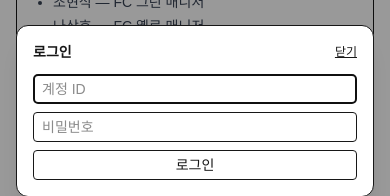
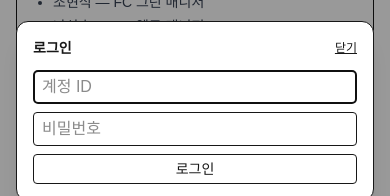
Before and after one commit to JongtaekChoi/quick-scoreboard, a Next.js app: page /c/sample/guide in a window 390 px wide. Both pictures are taken after a click on the button "로그인". Shown: the part 311-507 px from the top of the page. Built offline with nearby package versions, Linux system fonts and the light colour scheme.

Commit message:
fix(login-modal): prevent mobile auto-zoom by using 16px inputs

```diff
--- a/src/app/c/[slug]/LoginModal.tsx
+++ b/src/app/c/[slug]/LoginModal.tsx
@@ -52,14 +52,14 @@ export default function LoginModal({
             >
               {redirectTo ? <input type="hidden" name="redirect_to" value={redirectTo} /> : null}
               <input
-                className="w-full rounded border px-2 py-1 text-sm"
+                className="w-full rounded border px-2 py-1 text-base"
                 name="login_id"
                 placeholder="계정 ID"
                 required
                 autoFocus
               />
               <input
-                className="w-full rounded border px-2 py-1 text-sm"
+                className="w-full rounded border px-2 py-1 text-base"
                 type="password"
                 name="password"
                 placeholder="비밀번호"
```
